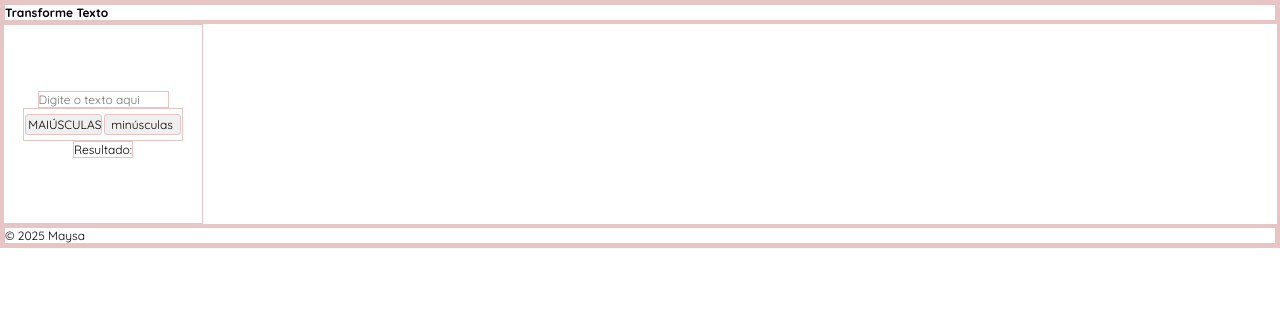
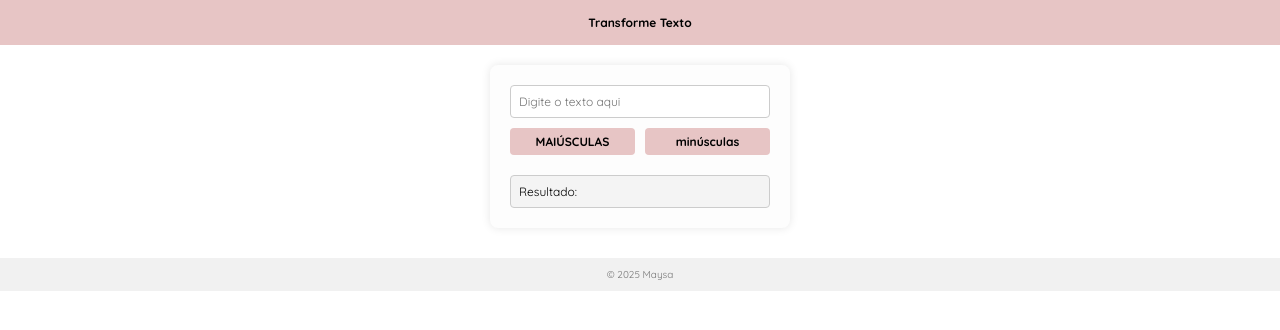
Before and after one commit to Maysa-Soares/extTransformeTexto, a browser extension: page index.html in a window 1280 px wide. Drawn offline with Linux system fonts and the light colour scheme.

Commit message:
Update: refinamento do CSS

```diff
--- a/style.css
+++ b/style.css
@@ -1,43 +1,91 @@
+/* Reset e fonte base */
 * {
   margin: 0;
   padding: 0;
   box-sizing: border-box;
-
-  /* trazendo a fonte */
-  font-family: "Quicksand";
+  font-family: "Quicksand", sans-serif;
   font-size: 12px;
 
-  /* Bordas view */
-  border: solid 1px #e7c5c5;
+/*border: solid 1px #e7c5c5;*/
 }
 
-/* Layout APP*/
+/* Layout principal */
 .container-pai {
-  width: 200px;
-  height: 200px;
+  width: 300px;
+  padding: 20px;
+  margin: 20px auto;
+  background-color: #fdfdfd;
+  border-radius: 8px;
+  box-shadow: 0 0 10px rgba(0, 0, 0, 0.1);
 
-  /* Flexbox */
   display: flex;
   flex-direction: column;
-  justify-content: center;
+  gap: 10px;
   align-items: center;
 }
-/* Configurações dos botões*/
-.container-button{
-    width: 160px;
-    padding: 5px 0;
 
-    /* Flexbox */
-    display: flex;
-    justify-content: space-evenly;
-}
-.btn{
-    cursor: pointer;
-    width: 77px;
-    padding: 2px;
-    border-radius: 3px;
+/* Input de texto */
+.input-text {
+  width: 100%;
+  padding: 8px;
+  border: 1px solid #ccc;
+  border-radius: 4px;
 }
 
-/* Desafio cabeçalho */
+/* Botões */
+.container-button {
+  width: 100%;
+  display: flex;
+  justify-content: space-between;
+  gap: 10px;
+}
 
-/* Desafio rodapé*/
+.btn {
+  cursor: pointer;
+  flex: 1;
+  padding: 6px;
+  background-color: #e7c5c5;
+  border: none;
+  border-radius: 4px;
+  font-weight: bold;
+  transition: background-color 0.3s;
+}
+
+.btn:hover {
+  background-color: #d1a9a9;
+}
+
+/* Resultado */
+.result {
+  width: 100%;
+  margin-top: 10px;
+  padding: 8px;
+  background-color: #f4f4f4;
+  border: 1px solid #ccc;
+  border-radius: 4px;
+}
+
+/* Cabeçalho */
+.container-header {
+  background-color: #e7c5c5;
+  padding: 15px;
+  text-align: center;
+}
+
+.cabecalho {
+  font-size: 4000px;
+  font-weight: bold;
+}
+
+/* Rodapé */
+.container-footer {
+  background-color: #f1f1f1;
+  text-align: center;
+  padding: 10px;
+  margin-top: 30px;
+}
+
+footer p {
+  font-size: 10px;
+  color: #777;
+}
```
